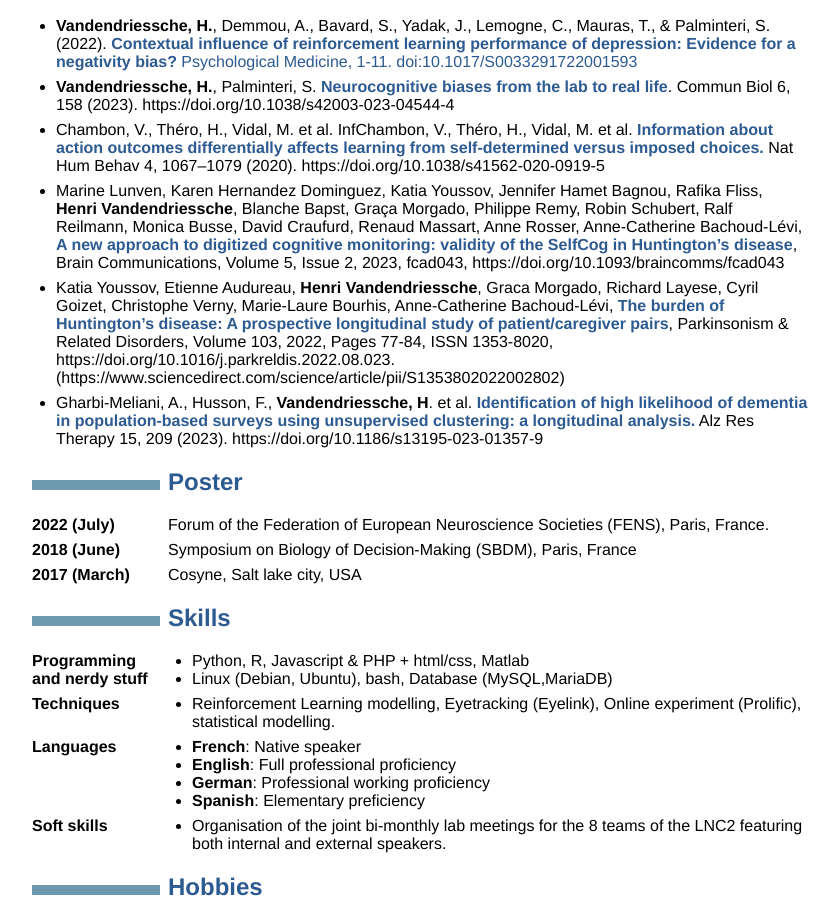
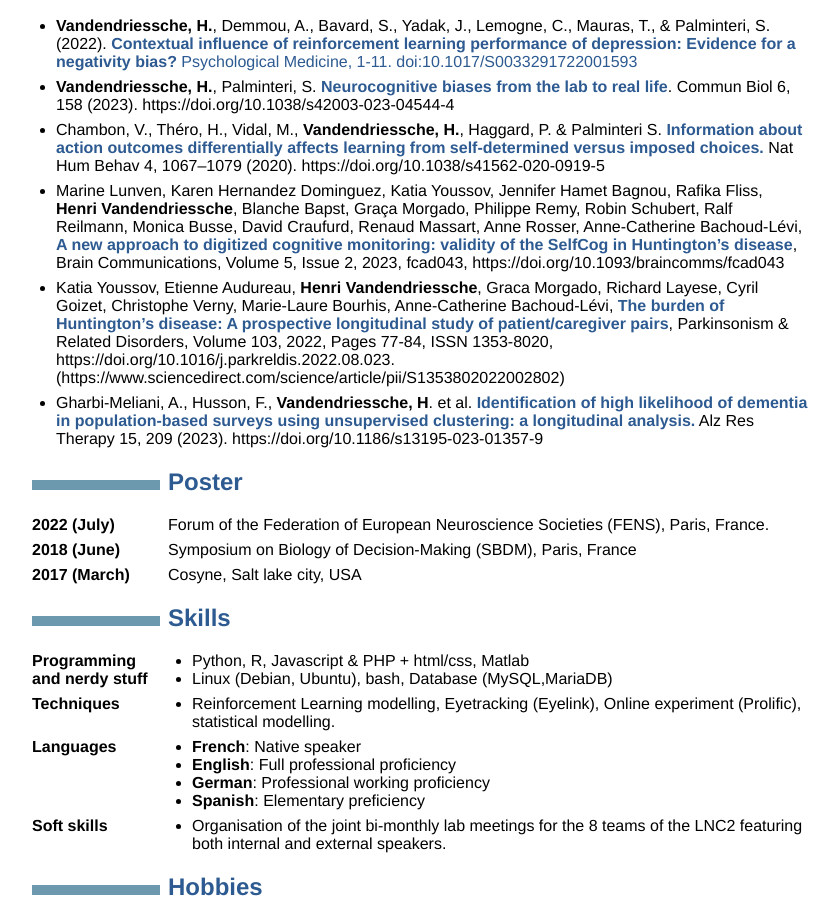
Before and after one commit to HenriVDD/henrivdd.github.io, a plain HTML site: page index.html in a window 1280 px wide. Shown: the part 1835-2753 px from the top of the page, without its empty margins (208-1046 px from the left). Drawn offline with Linux system fonts and the light colour scheme.

Commit message:
small corrections again

```diff
--- a/index.html
+++ b/index.html
@@ -102,7 +102,7 @@
 <ul>
 <li><p><strong>Vandendriessche, H.</strong>, Demmou, A., Bavard, S., Yadak, J., Lemogne, C., Mauras, T., &amp; Palminteri, S. (2022). <a href="https://www.cambridge.org/core/journals/psychological-medicine/article/contextual-influence-of-reinforcement-learning-performance-of-depression-evidence-for-a-negativity-bias/4A99B6789148211973379AB7A8A81036#authors-details"><strong>Contextual influence of reinforcement learning performance of depression: Evidence for a negativity bias?</strong> Psychological Medicine, 1-11. doi:10.1017/S0033291722001593</a></p></li>
 <li><p><strong>Vandendriessche, H.</strong>, Palminteri, S. <strong><a href="https://doi.org/10.1038/s42003-023-04544-4">Neurocognitive biases from the lab to real life</a></strong>. Commun Biol 6, 158 (2023). https://doi.org/10.1038/s42003-023-04544-4</p></li>
-<li><p>Chambon, V., Théro, H., Vidal, M. et al. InfChambon, V., Théro, H., Vidal, M. et al. <a href="https://doi.org/10.1038/s41562-020-0919-5"><strong>Information about action outcomes differentially affects learning from self-determined versus imposed choices.</strong></a> Nat Hum Behav 4, 1067–1079 (2020). https://doi.org/10.1038/s41562-020-0919-5</p></li>
+<li><p>Chambon, V., Théro, H., Vidal, M., <strong>Vandendriessche, H.</strong>, Haggard, P. &amp; Palminteri S. <a href="https://doi.org/10.1038/s41562-020-0919-5"><strong>Information about action outcomes differentially affects learning from self-determined versus imposed choices.</strong></a> Nat Hum Behav 4, 1067–1079 (2020). https://doi.org/10.1038/s41562-020-0919-5</p></li>
 <li><p>Marine Lunven, Karen Hernandez Dominguez, Katia Youssov, Jennifer Hamet Bagnou, Rafika Fliss, <strong>Henri Vandendriessche</strong>, Blanche Bapst, Graça Morgado, Philippe Remy, Robin Schubert, Ralf Reilmann, Monica Busse, David Craufurd, Renaud Massart, Anne Rosser, Anne-Catherine Bachoud-Lévi, <a href="https://doi.org/10.1093/braincomms/fcad043"><strong>A new approach to digitized cognitive monitoring: validity of the SelfCog in Huntington’s disease</strong></a>, Brain Communications, Volume 5, Issue 2, 2023, fcad043, https://doi.org/10.1093/braincomms/fcad043</p></li>
 <li><p>Katia Youssov, Etienne Audureau, <strong>Henri Vandendriessche</strong>, Graca Morgado, Richard Layese, Cyril Goizet, Christophe Verny, Marie-Laure Bourhis, Anne-Catherine Bachoud-Lévi, <a href="https://www.sciencedirect.com/science/article/pii/S1353802022002802"><strong>The burden of Huntington’s disease: A prospective longitudinal study of patient/caregiver pairs</strong></a>, Parkinsonism &amp; Related Disorders, Volume 103, 2022, Pages 77-84, ISSN 1353-8020, https://doi.org/10.1016/j.parkreldis.2022.08.023. (https://www.sciencedirect.com/science/article/pii/S1353802022002802)</p></li>
 <li><p>Gharbi-Meliani, A., Husson, F., <strong>Vandendriessche, H</strong>. et al. <a href="https://doi.org/10.1186/s13195-023-01357-9"><strong>Identification of high likelihood of dementia in population-based surveys using unsupervised clustering: a longitudinal analysis.</strong></a> Alz Res Therapy 15, 209 (2023). https://doi.org/10.1186/s13195-023-01357-9</p></li>
```
